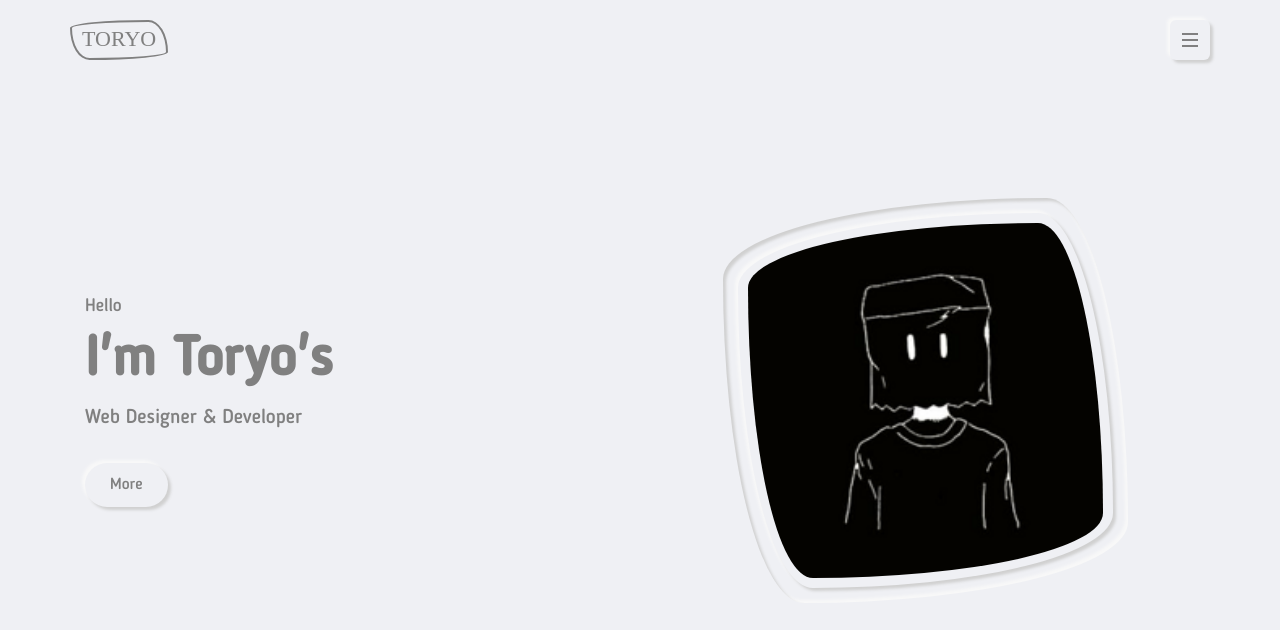
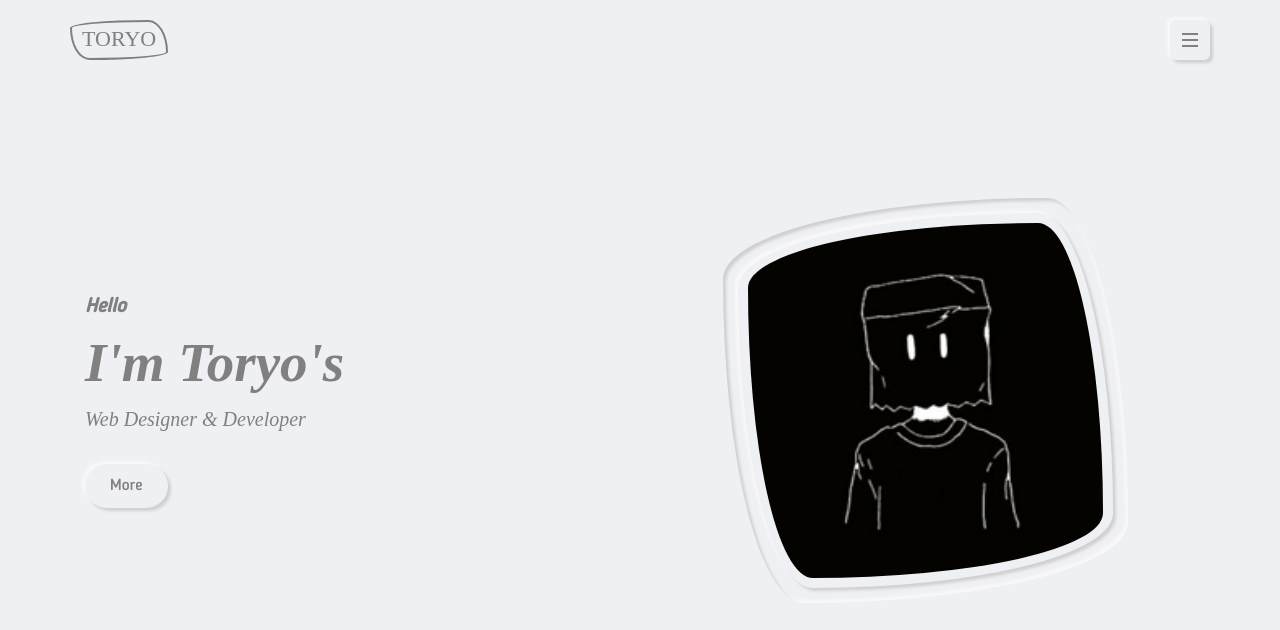
Before and after one commit to Arroshi/portfolio, a plain HTML site: page index.html in a window 1280 px wide. Drawn offline with Linux system fonts and the light colour scheme; a web font is replaced by a local one.

Commit message:
Update style.css

```diff
--- a/css/style.css
+++ b/css/style.css
@@ -32,6 +32,14 @@
      ::before,
      ::after {
         box-sizing: border-box;
+    }
+
+    h1,
+    h2,
+    h3,
+    h4,
+    h5 {
+        font-family: var(--Gagalin);
     }
 
     hr {
@@ -502,10 +510,6 @@
         background-color: rgba(20, 20, 20, 0.5);
         backdrop-filter: blur(5px);
     }
-
-    .opacityy .nav-menu.open {
-        transition: all 0.5s ease;
-    }
     /* END OPACITYY */
     /* NAVIGATION MENU */
 
@@ -519,6 +523,7 @@
         overflow-y: auto;
         box-shadow: 0 0 15px var(--color-ter);
         transform: translateX(100%);
+        transition: all 0.5s ease;
     }
 
     .nav-menu.open {
@@ -651,16 +656,19 @@
 
     .home-section .home-text p {
         color: var(--skin-color-2);
-        font-size: 18px;
+        font-size: 20px;
         text-transform: capitalize;
         margin: 0;
+        font-style: oblique;
+        font-weight: bolder;
     }
 
     .home-section .home-text h2 {
         color: var(--skin-color-3);
         font-size: 55px;
-        font-weight: 700;
+        font-weight: 700, bold;
         margin: 0;
+        font-style: oblique;
     }
 
     .home-section .home-text h1 {
@@ -669,6 +677,7 @@
         font-weight: 500;
         margin: 0;
         text-transform: capitalize;
+        font-style: italic;
     }
 
     .home-section .home-img .img-box {
@@ -1263,12 +1272,13 @@
     }
 
     .portfolio-popup .pp-title p {
-        font-size: 14px;
+        font-size: 18px;
         font-weight: 600;
         color: var(--color-sec);
         margin: 0 0 15px;
         padding-bottom: 10px;
         border-bottom: 1px solid var(--color-prin);
+        font-family: var(--Gagalin);
     }
 
     .portfolio-popup .pp-title p span {
```
